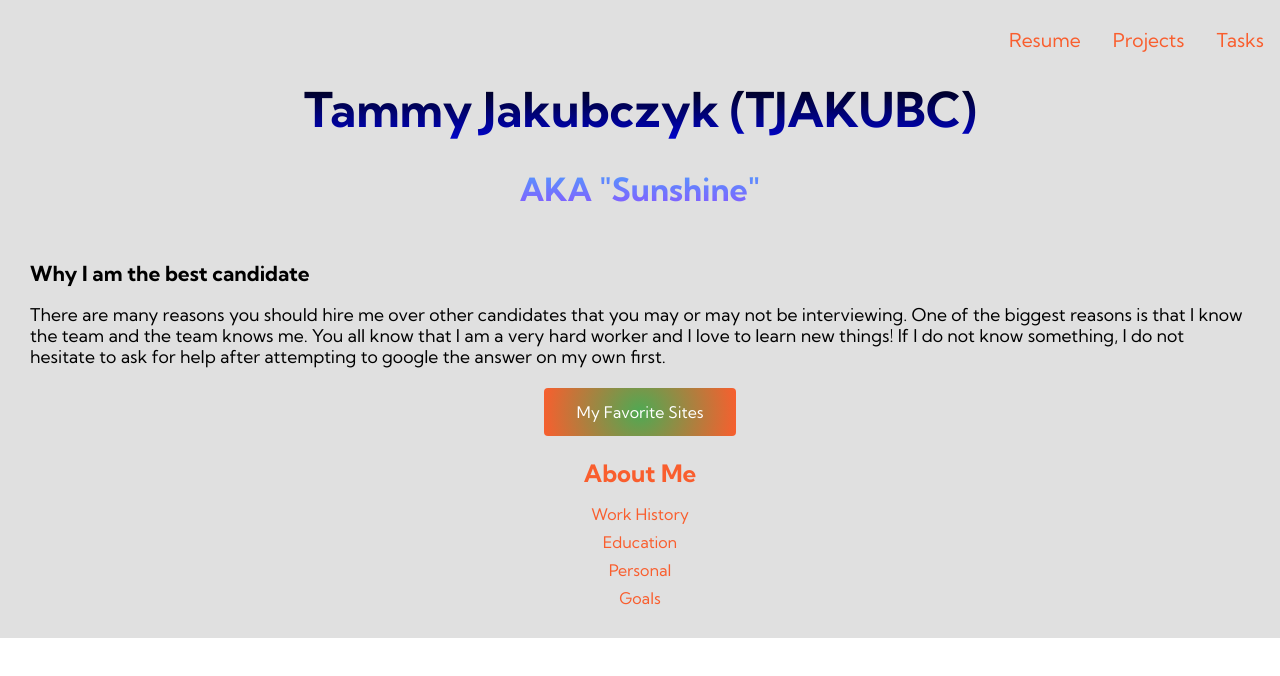
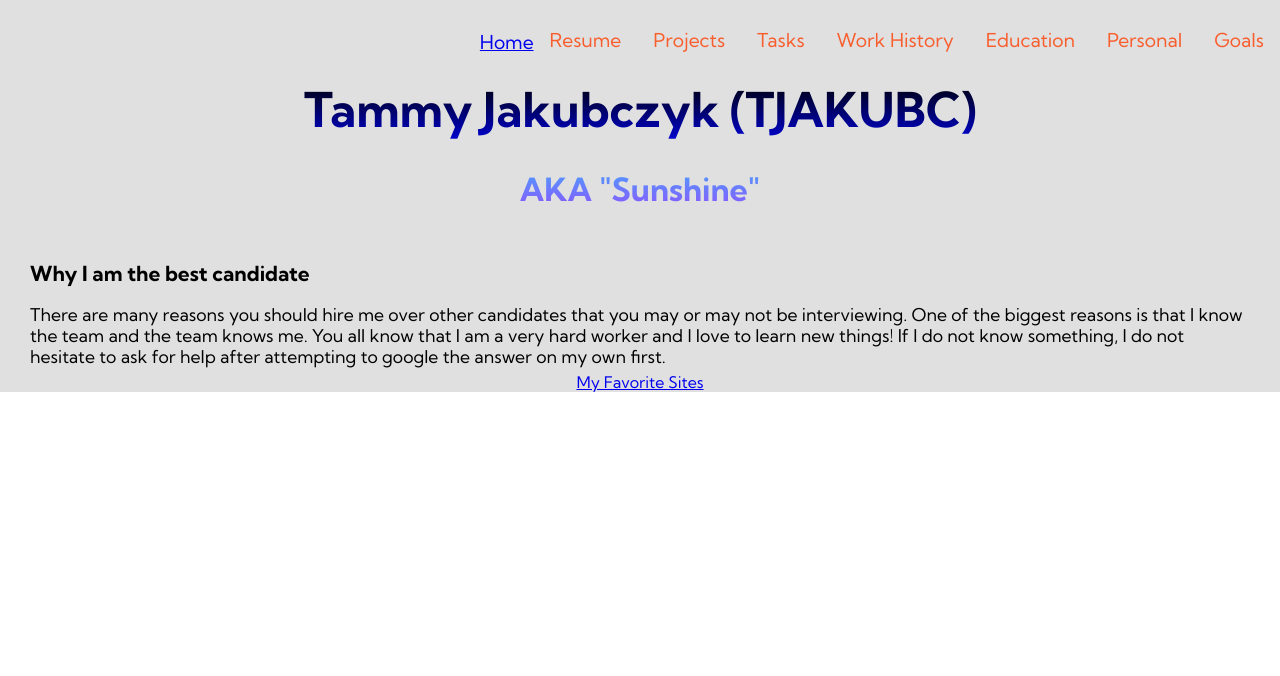
Before and after one commit to tjakubc/Interview, a plain HTML site: page index.html in a window 1280 px wide. Drawn offline with Linux system fonts and the light colour scheme.

Commit message:
Update index.html

```diff
--- a/index.html
+++ b/index.html
@@ -23,11 +23,21 @@
         </div>
         <ul class="navbar__menu">
             <li class="navbar__item">
+                <a href="/index.html" class="active_navbar__links">Home</a>
+                <li class="navbar__item">
                 <a href="/resume.html" class="navbar__links">Resume</a>
                 <li class="navbar__item">
                 <a href="/projects.html" class="navbar__links">Projects</a>
                 <li class="navbar__item">
                 <a href="/tasks.html" class="navbar__links">Tasks</a>
+                <li class="navbar__item">
+                <a href="/work_history.html" class="navbar__links">Work History</a>
+                <li class="navbar__item">
+                <a href="/education.html" class="navbar__links">Education</a>
+                <li class="navbar__item">
+                <a href="/personal.html" class="navbar__links">Personal</a>
+                <li class="navbar__item">
+                <a href="/goals.html" class="navbar__links">Goals</a>
             </li>
         </ul>
     </div>
@@ -41,34 +51,12 @@
     <p class="body_text">Why I am the best candidate</p>
     <p class="body_text2">There are many reasons you should hire me over other candidates that you may or may not be interviewing. One of the biggest reasons is that I know the team and the team knows me. You all know that I am a very hard worker and I love to learn new things! If I do not know something, I do not hesitate to ask for help after attempting to google the answer on my own first.</p>
     <div class="button">
-        <button class="main__btn"><a href="/links.html">My Favorite Sites</a>
-        </button>
+        <a href="/links.html">My Favorite Sites</a>
     </div>
 
-</div>
-
-<!--footer section-->
-<div class="footer__container">
-    <div class="footer__links">
-        <div class="footer__link--wrapper">
-            <div class="footer__link--items">
-                <h2>About Me</h2>
-                <a href="/work_history.html">Work History</a>
-                <a href="/education.html">Education</a>
-                <a href="/personal.html">Personal</a>
-                <a href="/goals.html">Goals</a>
-            </div>
-        </div>
-    </div>
 </div>
 
 <script src="app.js"></script>
 
 </body>
 </html>
-
-
-
-<!-- comment = ctrl + k + c -->
-<!-- comment -->
-<!-- comment -->
```
